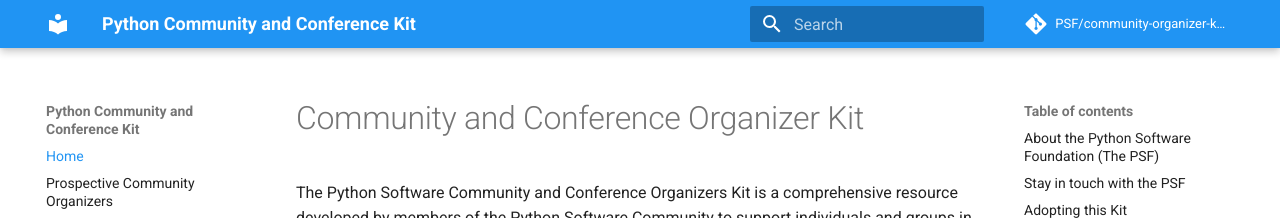
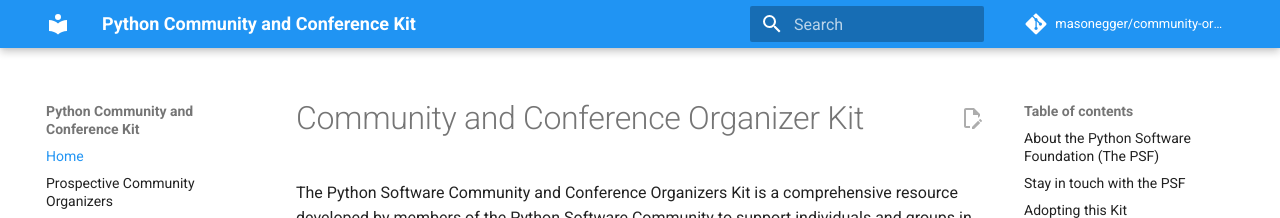
Before and after one commit to MasonEgger/community-organizer-kit-demo, an MkDocs documentation site: the page built from docs/index.md, in a window 1280 px wide. Shown: the top 218 px of the page. Built offline with MkDocs 1.6.1 and Material for MkDocs 9.7.7, drawn with Linux system fonts in a browser that asks for light colours; comment, search, counter and statistics services are not loaded.

Commit message:
adding edit button

```diff
--- a/mkdocs.yml
+++ b/mkdocs.yml
@@ -1,7 +1,7 @@
 site_name: Python Community and Conference Kit
 site_author: Python Software Foundation
-repo_url: https://github.com/PSF/community-organizer-kit-demo
-repo_name: PSF/community-organizer-kit-demo
+repo_url: https://github.com/masonegger/community-organizer-kit-demo
+repo_name: masonegger/community-organizer-kit-demo
 edit_uri: edit/main/docs/
 theme:
   name: material
@@ -12,6 +12,7 @@
     - announce.dismiss
     - navigation.tracking
     - toc.follow
+    - content.action.edit
 copyright: "Python Software Foundation © 2025"
 markdown_extensions:
   - abbr
```
